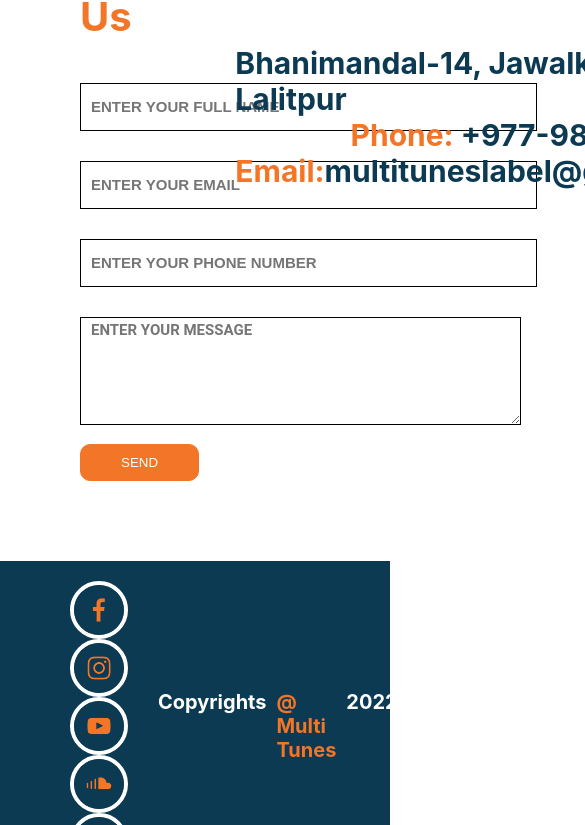
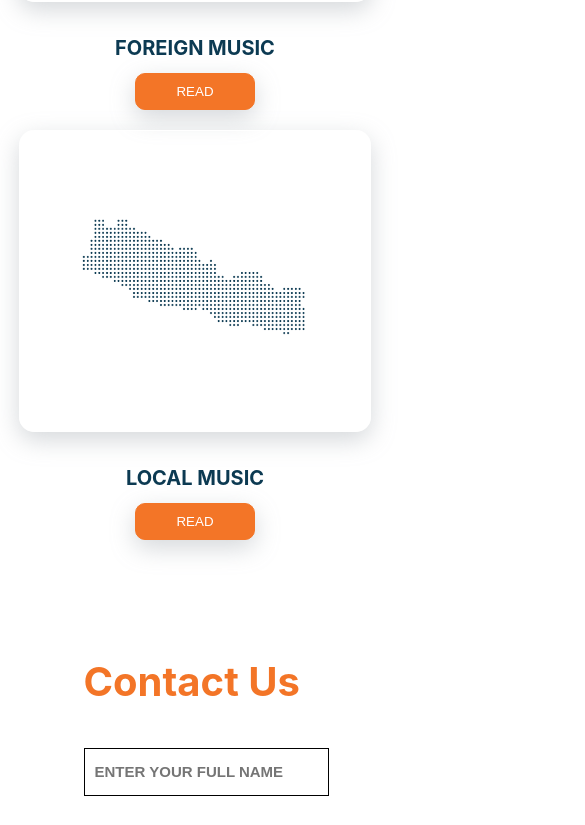
Before and after one commit to Sahhimanshu7/Ashwin-website, a React (Create React App) app in the folder frontend/: page /blogs in a window 390 px wide. Shown: the part 1175-2000 px from the top of the page, 585 px wide, since content can reach past the window. Built offline with nearby package versions, Linux system fonts and the light colour scheme; what google-maps-react would draw is missing.

Commit message:
Responsive for web

```diff
--- a/frontend/package.json
+++ b/frontend/package.json
@@ -1,5 +1,6 @@
 {
   "name": "frontend",
+  "homepage": "http://multitunesnepal.com/",
   "version": "0.1.0",
   "private": true,
   "proxy": "http://localhost:5000",
--- a/frontend/src/components/Home/FourthPage.js
+++ b/frontend/src/components/Home/FourthPage.js
@@ -52,6 +52,10 @@ const HeaderSubText = styled.h3`
     align-self:center;
     font-size:40px;
     font-weight:700;
+
+    @media (max-width: 768px) {
+        font-size:20px;
+    }
 `;
 
 const LinkWrapper = styled.div`
@@ -59,4 +63,9 @@ const LinkWrapper = styled.div`
     justify-content:space-between;
 
     margin-bottom:60px;
+
+    @media (max-width: 768px) {
+        flex-direction:column;
+        align-items:center;
+    }
 `;
--- a/frontend/src/components/Home/Links.js
+++ b/frontend/src/components/Home/Links.js
@@ -38,6 +38,9 @@ const Main = styled.div`
         height:260px;
         padding:20px 50px;
     }
+    @media (max-width: 768px) {
+        margin:10px;
+    }
 `;
 
 
--- a/frontend/src/components/Home/MainContent.js
+++ b/frontend/src/components/Home/MainContent.js
@@ -69,6 +69,12 @@ const Main = styled.div`
     height:80vh;
     display: flex;
     justify-content: space-between;
+
+    @media (max-width: 768px) {
+        flex-direction: column;
+        align-items: center;
+        height:auto;
+    }
 `;
 
 const RightScreen = styled.div`
@@ -83,6 +89,11 @@ const Slider = styled.div`
     border-radius:10px;
     padding:3px;
     background-color:#F37527;
+
+    @media (max-width: 768px) {
+       display:none;
+
+        }
 `;
 
 const Button = styled.button`
--- a/frontend/src/components/Shared/ContactUs.js
+++ b/frontend/src/components/Shared/ContactUs.js
@@ -100,6 +100,12 @@ const ContactUsContainer = styled.div`
     justify-content: space-between;
 
     margin: 80px;
+
+    @media (max-width: 768px) {
+        flex-direction: column;
+        align-items: center;
+        margin: 0;
+    }
 `;
 
 const ContactForm = styled.div`
@@ -123,10 +129,14 @@ const ContactFormBody = styled.div`
     .contact-name{
         margin: 15px 0px;
         align-self: flex-start;
+
+
     }
     .contact-email{
         margin: 15px 0px;
         align-self: flex-start;
+
+
     }
     .contact-number{
         margin: 15px 0px;
@@ -145,6 +155,10 @@ const ContactFormBody = styled.div`
         font-size: 15px;
         font-weight: 700;
         color: #0C3A52;
+
+        @media (max-width: 768px) {
+            width: 100%;
+        }
     }
     .contact-email input{
         border: 1px solid black;
@@ -155,6 +169,10 @@ const ContactFormBody = styled.div`
         font-size: 15px;
         font-weight: 700;
         color: #0C3A52;
+
+        @media (max-width: 768px) {
+            width: 100%;
+        }
     }
     .contact-number input{
         border: 1px solid black;
@@ -165,6 +183,10 @@ const ContactFormBody = styled.div`
         font-size: 15px;
         font-weight: 700;
         color: #0C3A52;
+
+        @media (max-width: 768px) {
+            width: 100%;
+        }
     }
     .contact-message textarea{
         border: 1px solid black;
@@ -176,6 +198,10 @@ const ContactFormBody = styled.div`
         font-size: 15px;
         font-weight: 700;
         color: #0C3A52;
+
+        @media (max-width: 768px) {
+            width: 120%;
+        }
     }
 `;
 
@@ -197,18 +223,35 @@ const RightSide = styled.div`
     flex-direction: column;
     font-size: 30px;
     font-weight: 700;
+    @media (max-width: 768px) {
+        font-size: 20px;
+
+        margin-top: 20px;
+        margin-bottom: 20px;
+    }
+
     p{
         font-size: 40px;
         padding: 0px;
+
+
     }
 
     .head{
         color: #F37527;
         align-self: flex-end;
+
+        @media (max-width: 768px) {
+            align-self: center;
+        }
     }
     .first-line{
         color: #0C3A52;
         align-self: flex-end;
+
+        @media (max-width: 768px) {
+            align-self: center;
+        }
     }
     .second-line{
         display: flex;
@@ -218,6 +261,10 @@ const RightSide = styled.div`
         }
         .number{
             color: #0C3A52;
+        }
+
+        @media (max-width: 768px) {
+            align-self: flex-start;
         }
     }
     .third-line{
@@ -229,6 +276,10 @@ const RightSide = styled.div`
         .email-address{
             color: #0C3A52;
         }
+
+        @media (max-width: 768px) {
+            align-self: flex-start;
+        }
     }
 
 `;
--- a/frontend/src/components/Shared/Footer.js
+++ b/frontend/src/components/Shared/Footer.js
@@ -39,6 +39,12 @@ const Main = styled.div`
     align-items:center;
     padding:20px 60px;
     background-color: #0C3A52;
+
+    @media (max-width: 768px) {
+        flex-direction:column;
+        align-items:center;
+        padding:20px 0px;
+    }
 `;
 
 const Icons = styled.div`
@@ -46,7 +52,14 @@ const Icons = styled.div`
         border: 4px solid white;
         border-radius: 50%;
         margin: 0px 10px;
+
+        @media (max-width: 768px) {
+            margin: 0px 5px;
+            border:2px solid white;
+            border-radius: 50%;
+        }
     }
+
 `;
 
 const Copyright = styled.div`
--- a/frontend/src/components/Shared/Navbar.js
+++ b/frontend/src/components/Shared/Navbar.js
@@ -98,6 +98,13 @@ const Main = styled.div`
     background-color:white;
     z-index:101;
 
+    @media (max-width: 768px) {
+      margin:0px;
+
+      align-items:center;
+      padding:20px 0px;
+    }
+
 
 `;
 
```
